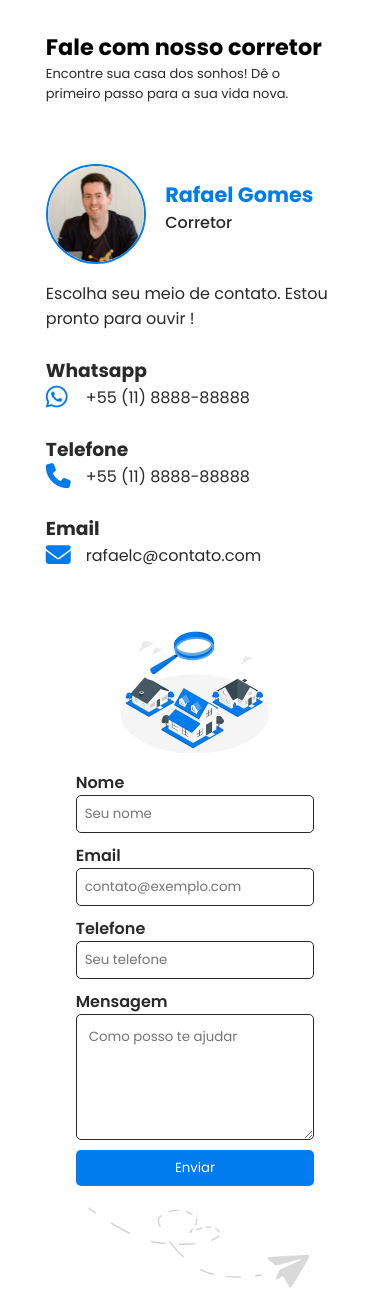
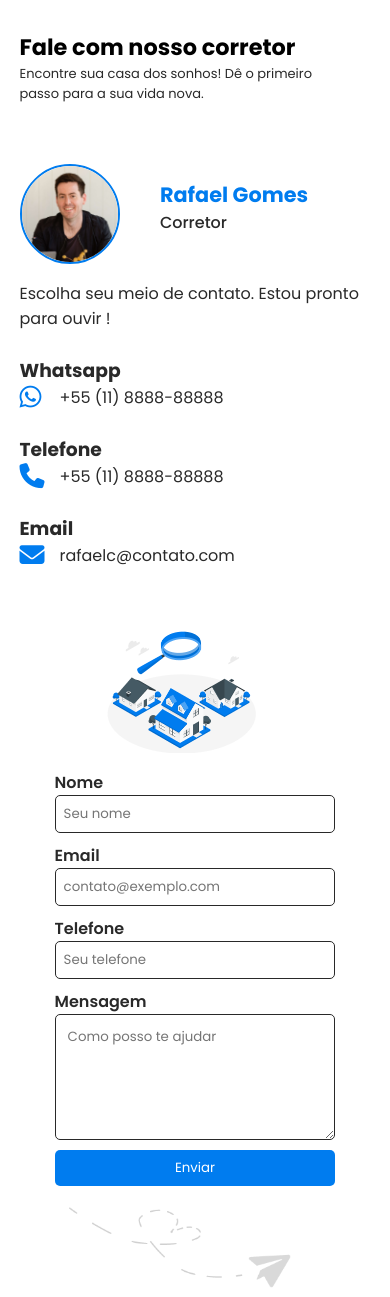
Before and after one commit to pauloovitorr/desafioimobibrasil, a PHP site: page / in a window 390 px wide. Run offline with PHP 8.4, Linux system fonts and the light colour scheme; some libraries are stand-ins or nearby versions.

Commit message:
Ajuste na responsividade

```diff
--- a/css/style.css
+++ b/css/style.css
@@ -14,13 +14,12 @@ h1{
 }
 
 .container{
-    width: 85%;
+    max-width: 1200px;
     margin: 0 auto;
     margin-top: 30px;
     display: flex;
     justify-content: center;
     color: #292929;
-
 }
 
 .corretor{
```
Also changed, not shown: requisicoes.php (+6 -2 lines).
